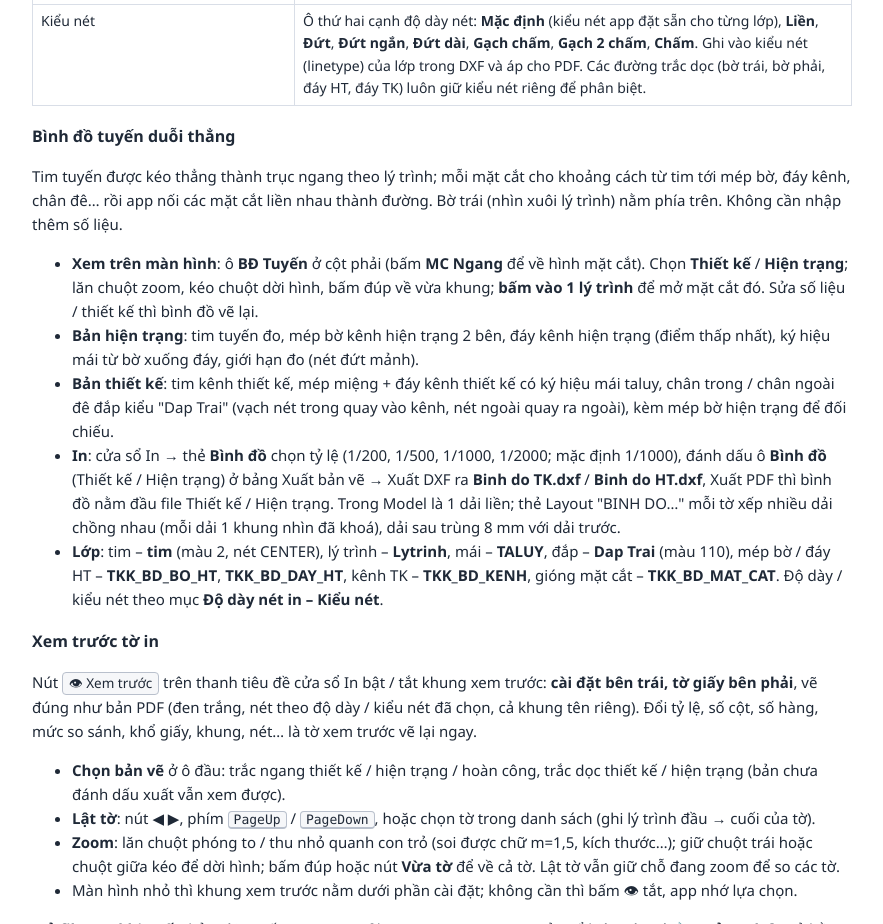
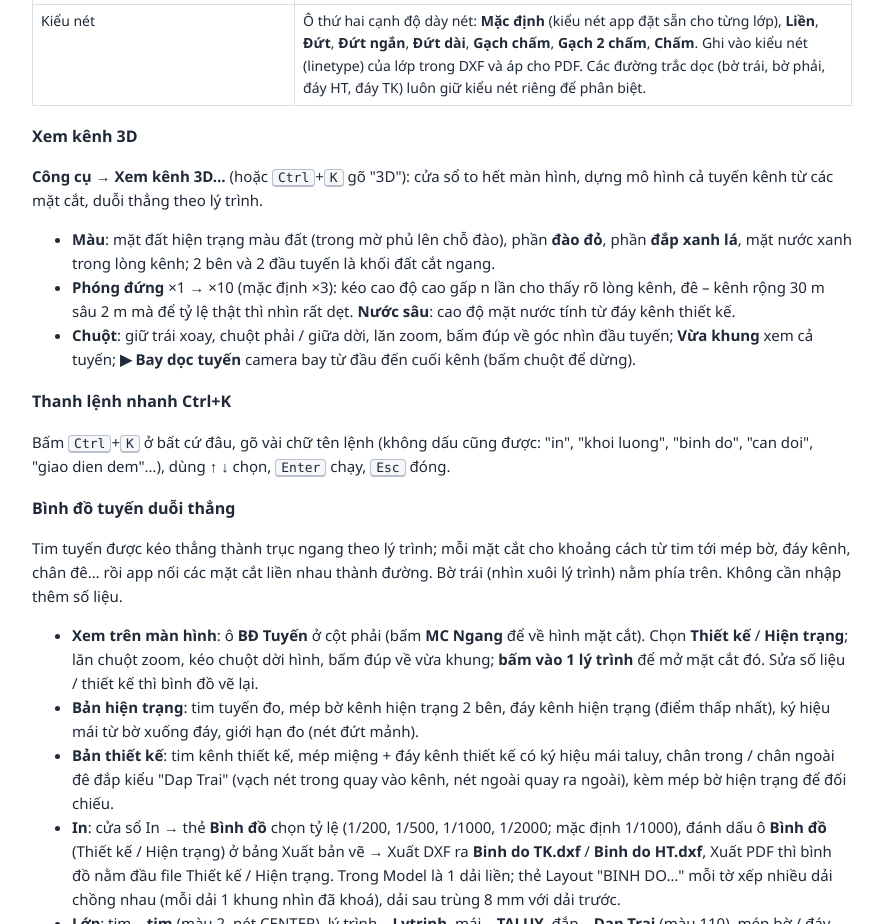
Before and after one commit to tkk360plus/tkk360plus.github.io, a plain HTML site: page huong-dan.html in a window 1280 px wide. Shown: the part 10262-11186 px from the top of the page, without its empty margins (198-1081 px from the left). Drawn offline with Linux system fonts and the light colour scheme.

Commit message:
Cap nhat huong-dan.html (v9)

```diff
--- a/huong-dan.html
+++ b/huong-dan.html
@@ -278,6 +278,15 @@ ol.steps > li { margin-bottom: 6px; }
   <tr><td>Độ dày nét in (mm)</td><td>Chọn độ dày nét cho từng nhóm: mặt cắt hiện trạng (mặc định 0.25), mặt cắt thiết kế – kênh, đê, đáy TK trắc dọc (mặc định 0.50), tim, đường gióng, khung bảng (mặc định mảnh). App ghi vào <b>độ dày nét (lineweight) của lớp</b>, không vẽ width cứng – mở trong AutoCAD vẫn chỉnh lại được ở Layer hoặc bảng nét in; bật nút <b>LWT</b> để thấy độ dày trên màn hình.</td></tr>
   <tr><td>Kiểu nét</td><td>Ô thứ hai cạnh độ dày nét: <b>Mặc định</b> (kiểu nét app đặt sẵn cho từng lớp), <b>Liền</b>, <b>Đứt</b>, <b>Đứt ngắn</b>, <b>Đứt dài</b>, <b>Gạch chấm</b>, <b>Gạch 2 chấm</b>, <b>Chấm</b>. Ghi vào kiểu nét (linetype) của lớp trong DXF và áp cho PDF. Các đường trắc dọc (bờ trái, bờ phải, đáy HT, đáy TK) luôn giữ kiểu nét riêng để phân biệt.</td></tr>
 </table>
+<h3 id="ba-chieu">Xem kênh 3D</h3>
+<p><span class="path">Công cụ → Xem kênh 3D…</span> (hoặc <kbd>Ctrl</kbd>+<kbd>K</kbd> gõ "3D"): cửa sổ to hết màn hình, dựng mô hình cả tuyến kênh từ các mặt cắt, duỗi thẳng theo lý trình.</p>
+<ul>
+  <li><b>Màu</b>: mặt đất hiện trạng màu đất (trong mờ phủ lên chỗ đào), phần <b>đào đỏ</b>, phần <b>đắp xanh lá</b>, mặt nước xanh trong lòng kênh; 2 bên và 2 đầu tuyến là khối đất cắt ngang.</li>
+  <li><b>Phóng đứng</b> ×1 → ×10 (mặc định ×3): kéo cao độ cao gấp n lần cho thấy rõ lòng kênh, đê – kênh rộng 30 m sâu 2 m mà để tỷ lệ thật thì nhìn rất dẹt. <b>Nước sâu</b>: cao độ mặt nước tính từ đáy kênh thiết kế.</li>
+  <li><b>Chuột</b>: giữ trái xoay, chuột phải / giữa dời, lăn zoom, bấm đúp về góc nhìn đầu tuyến; <b>Vừa khung</b> xem cả tuyến; <b>▶ Bay dọc tuyến</b> camera bay từ đầu đến cuối kênh (bấm chuột để dừng).</li>
+</ul>
+<h3 id="ctrl-k">Thanh lệnh nhanh Ctrl+K</h3>
+<p>Bấm <kbd>Ctrl</kbd>+<kbd>K</kbd> ở bất cứ đâu, gõ vài chữ tên lệnh (không dấu cũng được: "in", "khoi luong", "binh do", "can doi", "giao dien dem"…), dùng ↑ ↓ chọn, <kbd>Enter</kbd> chạy, <kbd>Esc</kbd> đóng.</p>
 <h3 id="binh-do">Bình đồ tuyến duỗi thẳng</h3>
 <p>Tim tuyến được kéo thẳng thành trục ngang theo lý trình; mỗi mặt cắt cho khoảng cách từ tim tới mép bờ, đáy kênh, chân đê… rồi app nối các mặt cắt liền nhau thành đường. Bờ trái (nhìn xuôi lý trình) nằm phía trên. Không cần nhập thêm số liệu.</p>
 <ul>
```
